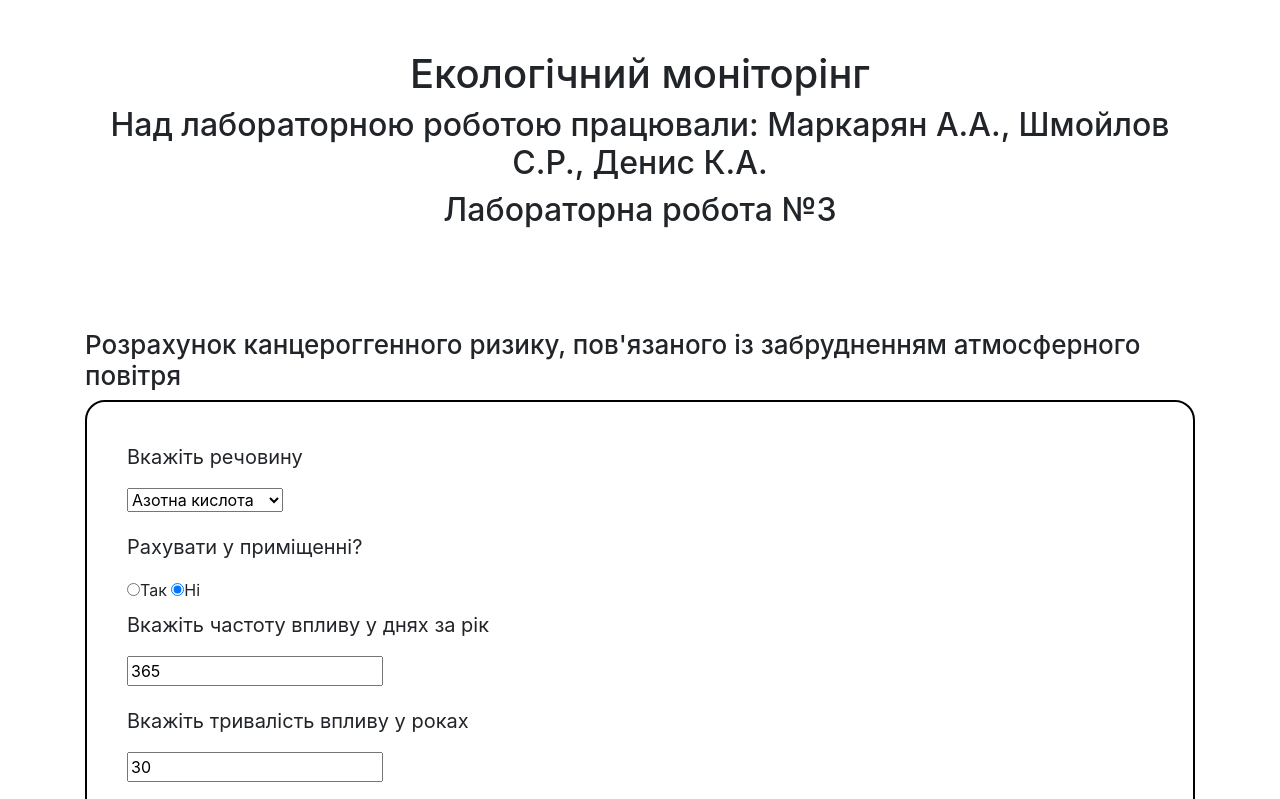
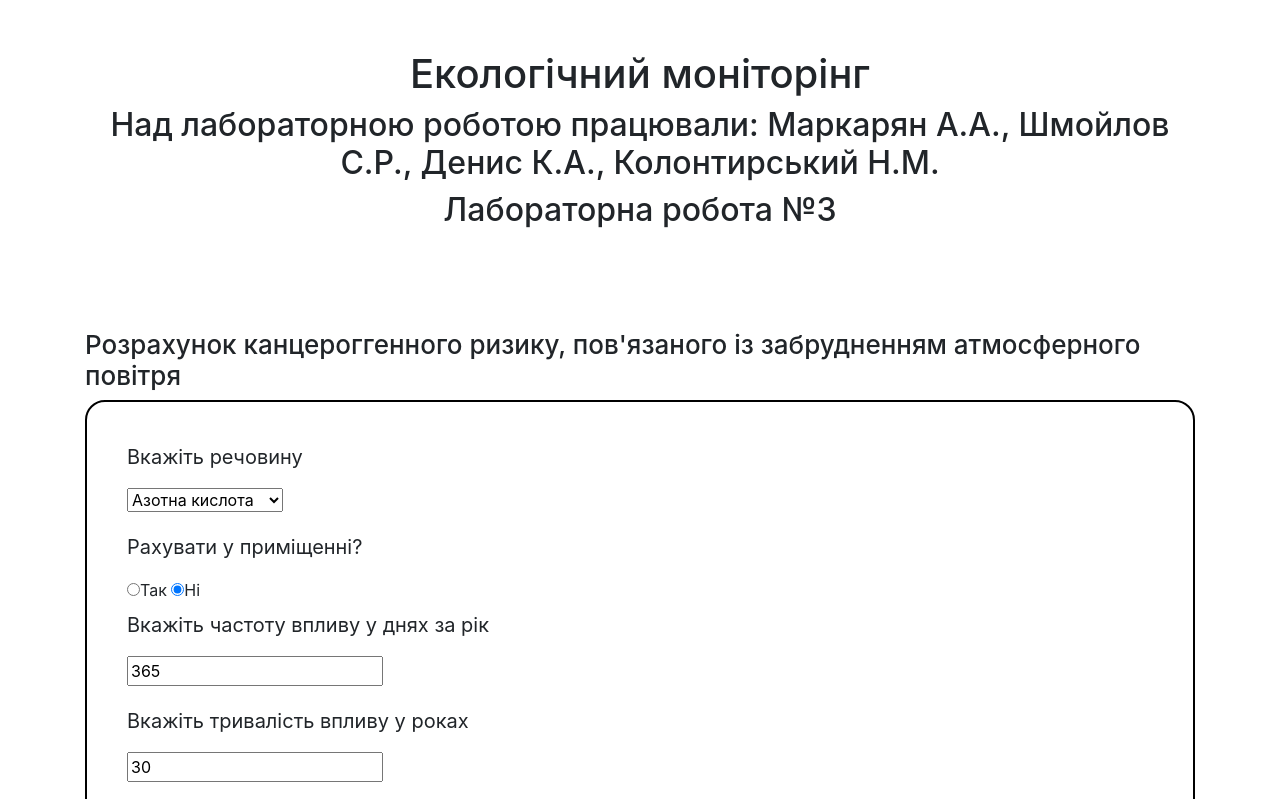
Before and after one commit to Xalab/eko_lab_3, a plain HTML site: page index.html in a window 1280 px wide. Shown: the top 799 px of the page. Drawn offline with nearby package versions, Linux system fonts and the light colour scheme.

Commit message:
Назар
Назар

```diff
--- a/index.html
+++ b/index.html
@@ -11,7 +11,7 @@
 <body>
     <div class="container">
         <h1>Екологічний моніторінг</h1>
-        <h2>Над лабораторною роботою працювали: Маркарян А.А., Шмойлов С.Р., Денис К.А.</h2>
+        <h2>Над лабораторною роботою працювали: Маркарян А.А., Шмойлов С.Р., Денис К.А., Колонтирський Н.М.</h2>
         <h2>Лабораторна робота №3</h2>
     </div>
     <div class="container">
```
